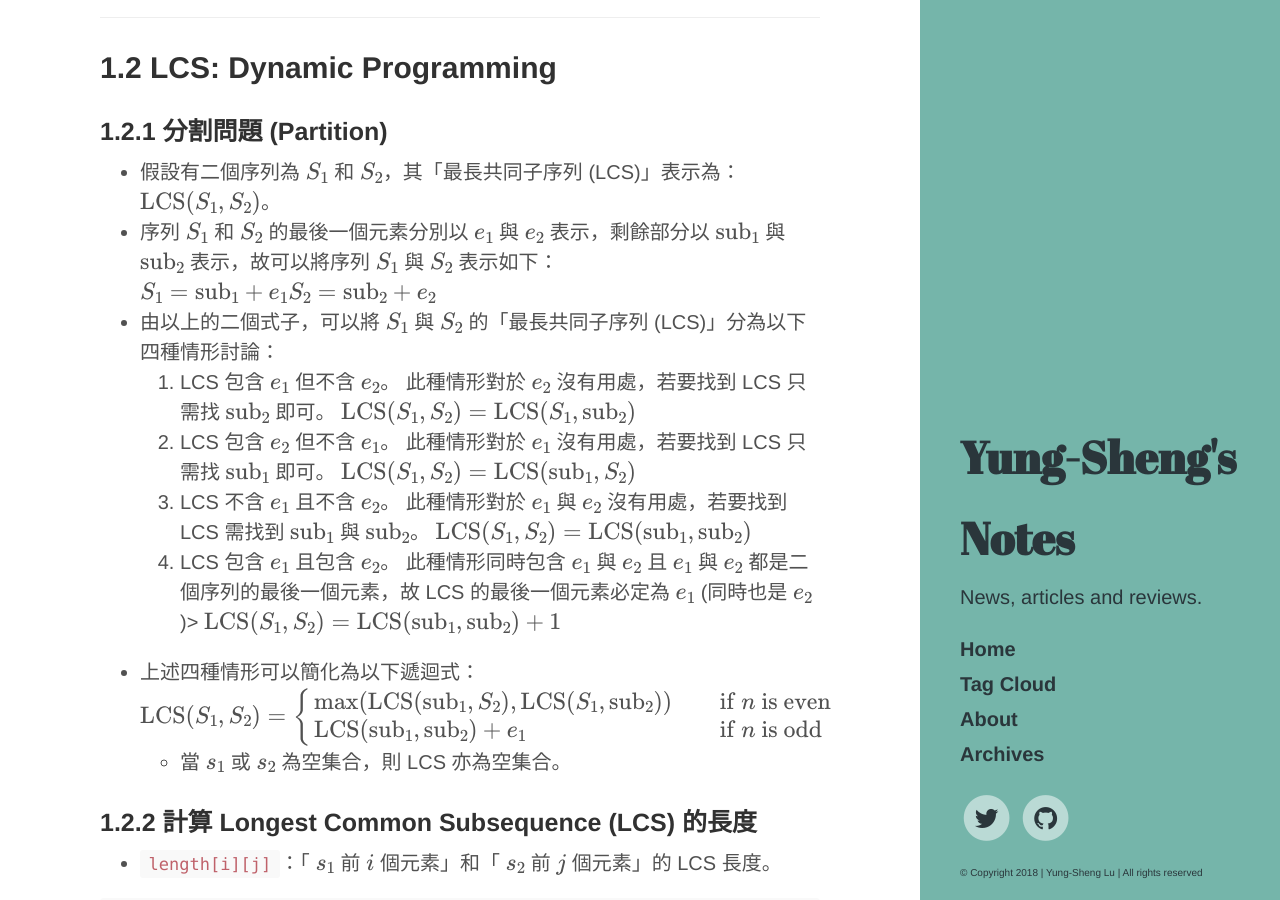
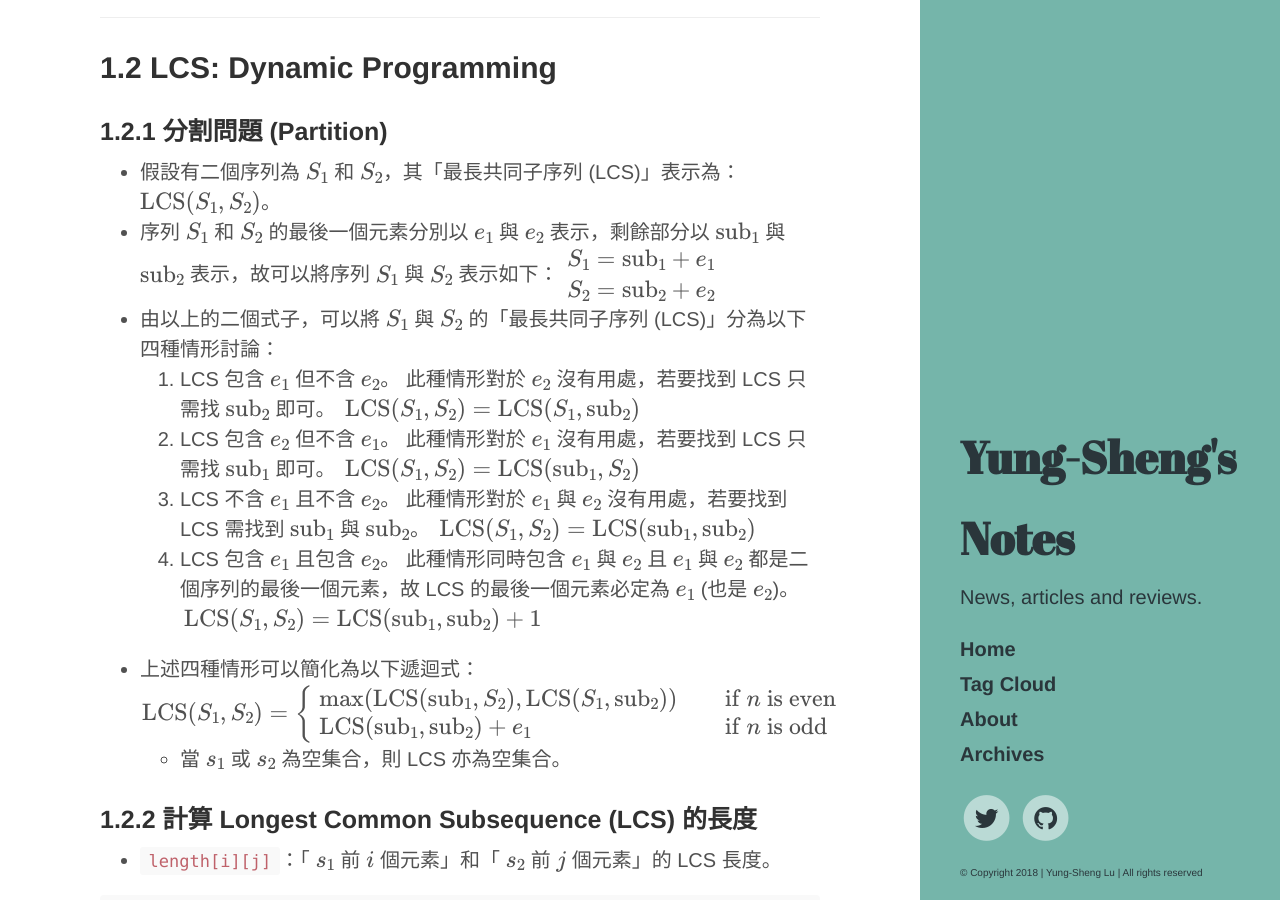
Before and after one commit to dppss90010/yungshenglu.github.io, a Jekyll site: the page built from _posts/2018-05-15-LongestCommonSubsequence.md, in a window 1280 px wide and 900 px high, scrolled down 741 px. Built offline with Jekyll 4.4.1, drawn with Linux system fonts in a browser that asks for light colours; formulas are drawn with MathJax 3; comment, search, counter and statistics services are not loaded.

Commit message:
Update latest posts

```diff
--- a/_posts/2018-05-15-LongestCommonSubsequence.md
+++ b/_posts/2018-05-15-LongestCommonSubsequence.md
@@ -45,49 +45,49 @@
 * 假設有二個序列為 $$S_1$$ 和 $$S_2$$，其「最長共同子序列 (LCS)」表示為：$$\mathrm{LCS}(S_1, S_2)$$。
 * 序列 $$S_1$$ 和 $$S_2$$ 的最後一個元素分別以 $$e_1$$ 與 $$e_2$$ 表示，剩餘部分以 $$\mathrm{sub}_1$$ 與   $$\mathrm{sub}_2$$ 表示，故可以將序列 $$S_1$$ 與 $$S_2$$ 表示如下：
     $$
-    \begin{equation}
-    S_1 = \mathrm{sub}_1 + e_1
+    \begin{align*}
+    S_1 = \mathrm{sub}_1 + e_1\\
     S_2 = \mathrm{sub}_2 + e_2
-    \end{equation}
+    \end{align*}
     $$
 * 由以上的二個式子，可以將 $$S_1$$ 與 $$S_2$$ 的「最長共同子序列 (LCS)」分為以下四種情形討論：
     1. LCS 包含 $$e_1$$ 但不含 $$e_2$$。
         此種情形對於 $$e_2$$ 沒有用處，若要找到 LCS 只需找 $$\mathrm{sub}_2$$ 即可。
         $$
-        \begin{equation}
+        \begin{align*}
         \mathrm{LCS}(S_1, S_2) = \mathrm{LCS}(S_1, \mathrm{sub}_2)
-        \end{equation}
+        \end{align*}
         $$
     2. LCS 包含 $$e_2$$ 但不含 $$e_1$$。
         此種情形對於 $$e_1$$ 沒有用處，若要找到 LCS 只需找 $$\mathrm{sub}_1$$ 即可。
         $$
-        \begin{equation}
+        \begin{align*}
         \mathrm{LCS}(S_1, S_2) = \mathrm{LCS}(\mathrm{sub}_1, S_2)
-        \end{equation}
+        \end{align*}
         $$
     3. LCS 不含 $$e_1$$ 且不含 $$e_2$$。
         此種情形對於 $$e_1$$ 與 $$e_2$$ 沒有用處，若要找到 LCS 需找到 $$\mathrm{sub}_1$$ 與 $$\mathrm{sub}_2$$。
         $$
-        \begin{equation}
+        \begin{align*}
         \mathrm{LCS}(S_1, S_2) = \mathrm{LCS}(\mathrm{sub}_1, \mathrm{sub}_2)
-        \end{equation}
+        \end{align*}
         $$
     4. LCS 包含 $$e_1$$ 且包含 $$e_2$$。
-        此種情形同時包含 $$e_1$$ 與 $$e_2$$ 且 $$e_1$$ 與 $$e_2$$ 都是二個序列的最後一個元素，故 LCS 的最後一個元素必定為 $$e_1$$ (同時也是 $$e_2$$)>
+        此種情形同時包含 $$e_1$$ 與 $$e_2$$ 且 $$e_1$$ 與 $$e_2$$ 都是二個序列的最後一個元素，故 LCS 的最後一個元素必定為 $$e_1$$ (也是 $$e_2$$)。
         $$
-        \begin{equation}
+        \begin{align*}
         \mathrm{LCS}(S_1, S_2) = \mathrm{LCS}(\mathrm{sub}_1, \mathrm{sub}_2) + 1
-        \end{equation}
+        \end{align*}
         $$
 * 上述四種情形可以簡化為以下遞迴式：
     $$
-    \begin{equation}
+    \begin{align*}
     \mathrm{LCS}(S_1, S_2) =
     \begin{cases}
         \mathrm{max}( \mathrm{LCS}( \mathrm{sub}_1, S_2), \mathrm{LCS}(S_1, \mathrm{sub}_2) )       & \quad \text{if } n \text{ is even}\\
         \mathrm{LCS}(\mathrm{sub}_1, \mathrm{sub}_2) + e_1  & \quad \text{if } n \text{ is odd}
     \end{cases}
-    \end{equation}
+    \end{align*}
     $$
     * 當 $$s_1$$ 或 $$s_2$$ 為空集合，則 LCS 亦為空集合。
 
```
